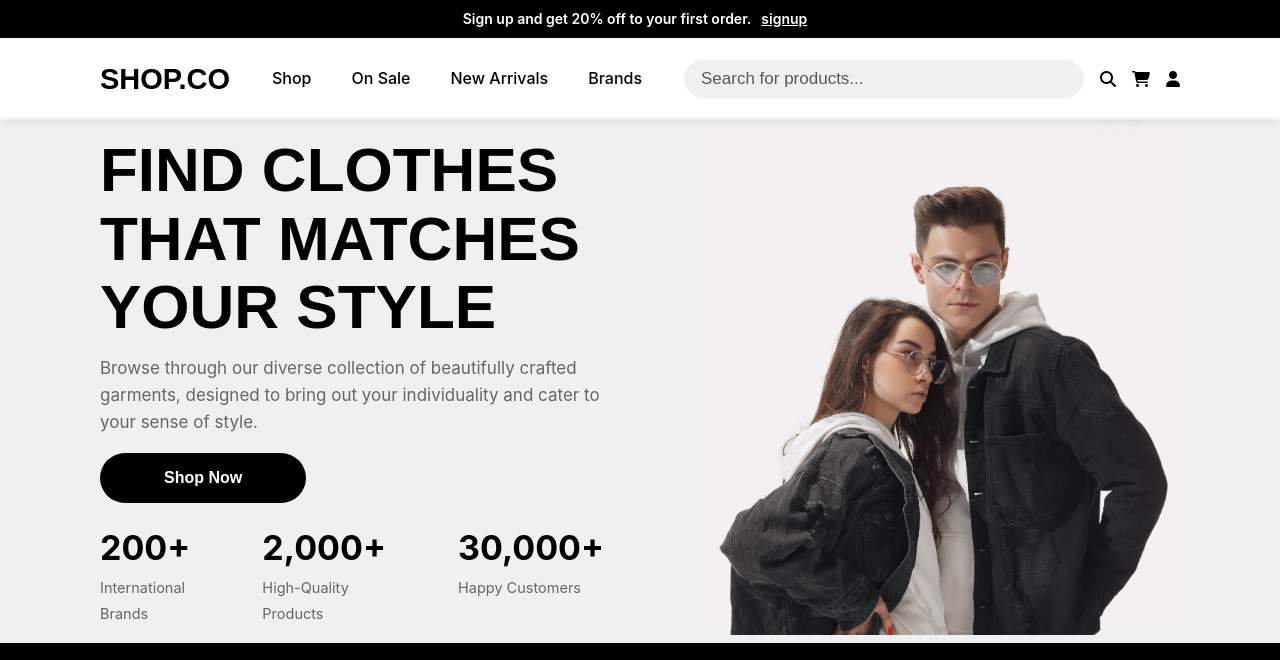
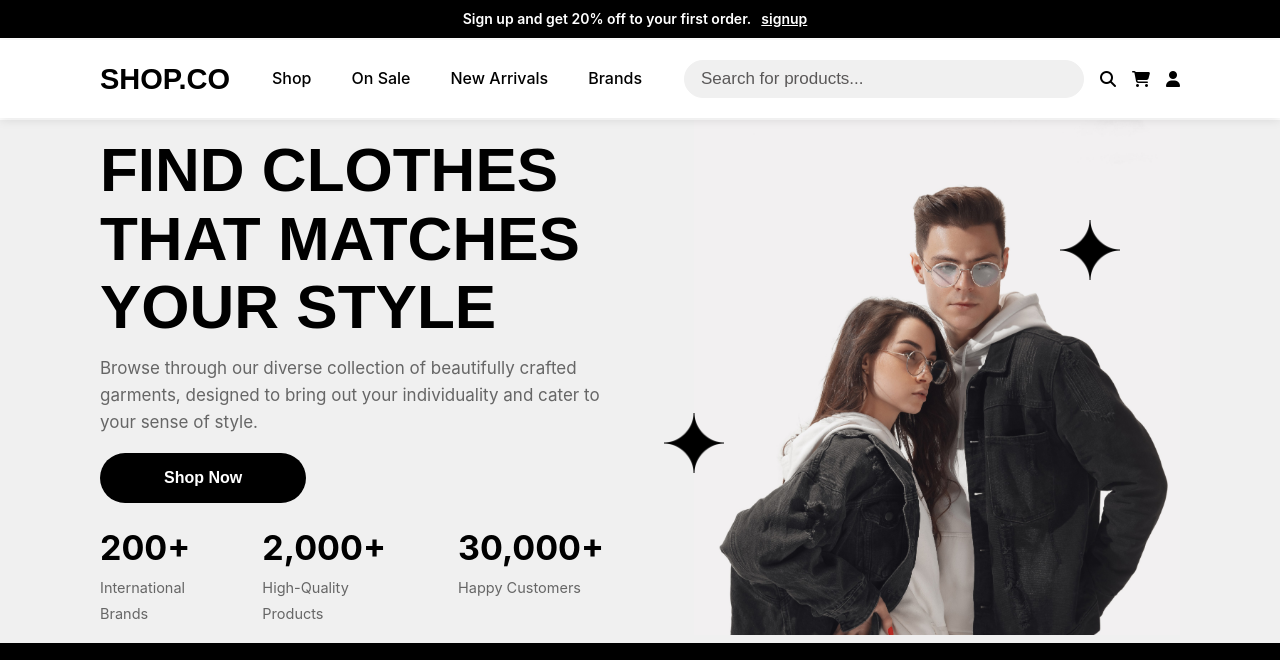
Before and after one commit to AhmedAshraf780/fdsf, a plain HTML site: page webdev101/index.html in a window 1280 px wide. Shown: the top 660 px of the page. Drawn offline with Linux system fonts and the light colour scheme; a web font is replaced by a local one.

Commit message:
Update galacticos.css

```diff
--- a/webdev101/style/galacticos.css
+++ b/webdev101/style/galacticos.css
@@ -453,7 +453,7 @@ body {
     position: absolute;
     width: 60px;
     height: 60px;
-    background: url('assets/image.png') no-repeat center/contain;
+    background: url('../assets/image.png') no-repeat center/contain;
 
 }
 
@@ -727,4 +727,5 @@ body {
         display: block;
     }
 
+
 }
```
